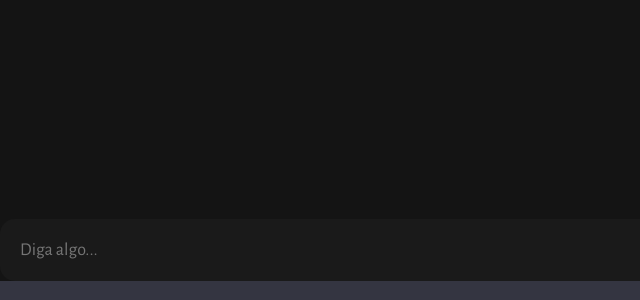
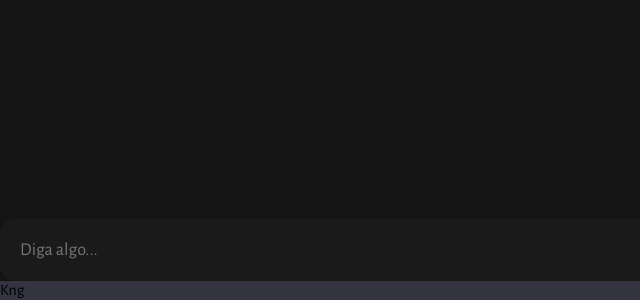
Before and after one commit to ArthurTheKingz/coz, a website built with Vite: page client/index.html in a window 1280 px wide. Shown: the part 519-819 px from the top of the page, 0-640 px from the left. Built offline with nearby package versions, Linux system fonts and the light colour scheme.

Commit message:
Update index.html

```diff
--- a/client/index.html
+++ b/client/index.html
@@ -19,4 +19,5 @@
 
     <script type="module" src="script.js"></script>
   </body>
+    <footer>Kng</footer>
 </html>
```
